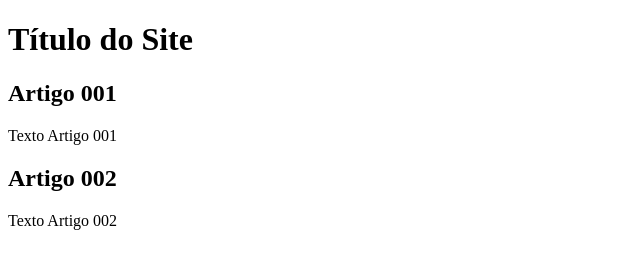
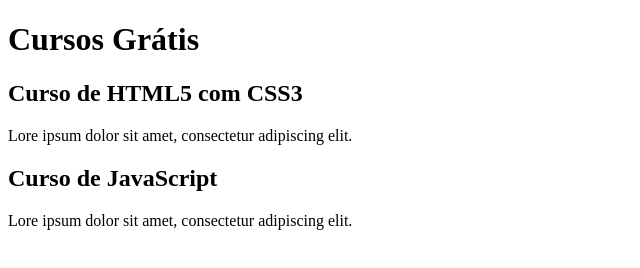
Before and after one commit to fernando-aoliveira/projeto-site, a plain HTML site: page index.html in a window 1280 px wide. Shown: the whole page, without its empty margins (0-640 px from the left). Drawn offline with Linux system fonts and the light colour scheme.

Commit message:
comecei a escrever o conteudo

```diff
--- a/index.html
+++ b/index.html
@@ -8,15 +8,15 @@
 <body>
     <main>
         <header>
-            <h1>Título do Site</h1>
+            <h1>Cursos Grátis</h1>
         </header>
         <article>
-            <h2>Artigo 001</h2>
-            <p>Texto Artigo 001</p>
+            <h2>Curso de HTML5 com CSS3</h2>
+            <p>Lore ipsum dolor sit amet, consectetur adipiscing elit.</p>
         </article>
         <article>
-            <h2>Artigo 002</h2>
-            <p>Texto Artigo 002</p>
+            <h2>Curso de JavaScript</h2>
+            <p>Lore ipsum dolor sit amet, consectetur adipiscing elit.</p>
         </article>
     </main>
 </body>
```
